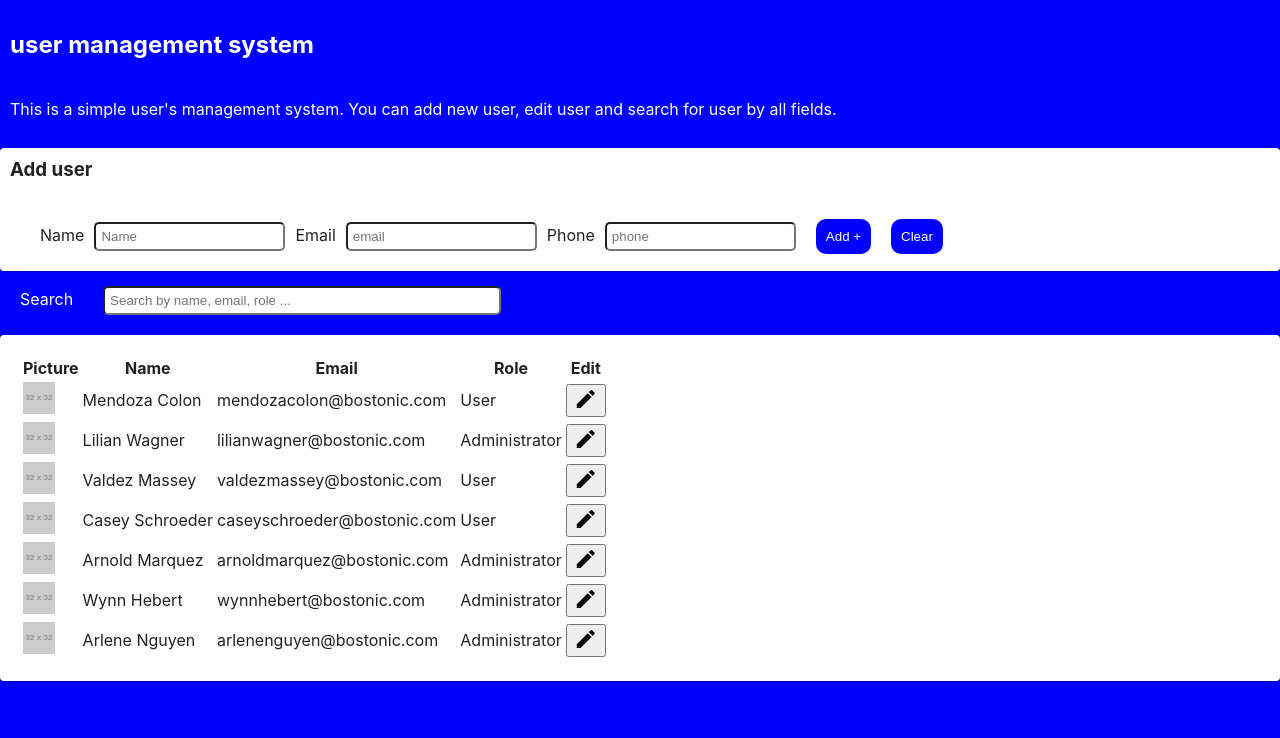
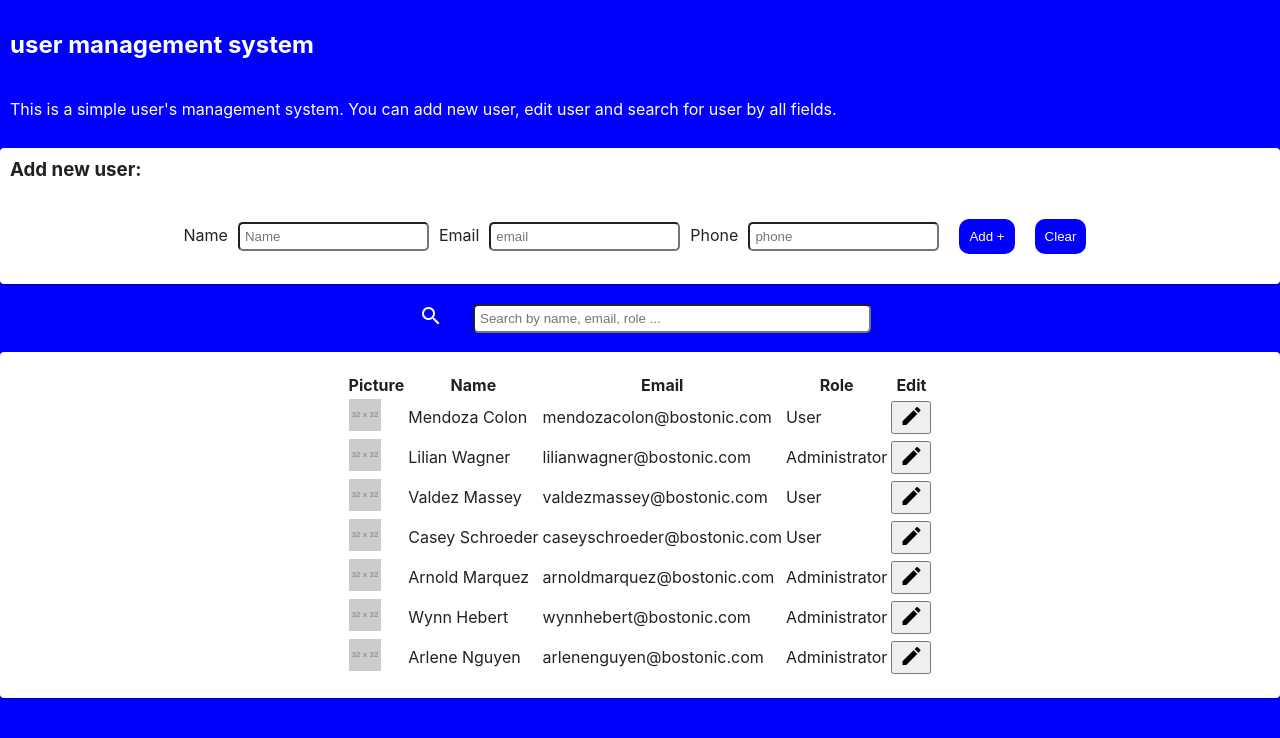
Before and after one commit to dinotudor/modals-and-filter, a React (Create React App) app: page / in a window 1280 px wide. Shown: the top 738 px of the page. Built offline with nearby package versions, Linux system fonts and the light colour scheme.

Commit message:
add flex box center components

```diff
--- a/src/components/AddUser.js
+++ b/src/components/AddUser.js
@@ -1,5 +1,6 @@
 import React, {Component} from 'react'
 import Paper from '@material-ui/core/Paper'
+
 
 class AddUser extends Component {
   constructor(props){
@@ -32,11 +33,10 @@ class AddUser extends Component {
     this.setState( { [name]: value } )
   }
   render(){
-
-  return (
+    return (
     <Paper>
-    <section>
-      <h3>Add user</h3>
+    <h3>Add new user:</h3>
+    <section className="add-parent">
       <form className="add-user" onSubmit={this.handleFormSubmit}>
         <label>Name</label>
         <input type="text" name="name" placeholder="Name" onChange={(e) => this.handleChange(e)} value={this.state.name} required />
--- a/src/components/EditUser.js
+++ b/src/components/EditUser.js
@@ -1,4 +1,4 @@
-import React, {Component} from 'react'
+import React, {Component} from 'react';
 
 class EditUser extends Component {
   constructor(props){
@@ -10,7 +10,7 @@ class EditUser extends Component {
       email: props.userToEdit.email,
       phone: props.userToEdit.phone,
       role: props.userToEdit.role,
-    }
+    };
   }
 
   componentDidMount() {
@@ -47,7 +47,7 @@ class EditUser extends Component {
 
 
     return (
-      <div className="edit-user">
+      <section className="edit-user">
         <button className="btn-blue" onClick={this.closeModal}><i class="material-icons">close</i></button>
         <form onSubmit={this.handleFormSubmit}>
           <div>
@@ -65,7 +65,7 @@ class EditUser extends Component {
           <button className="btn-blue" onClick={this.resetForm}>RESET FORM</button>
           <button className="btn-blue" type="submit" >SUBMIT</button>
         </form>
-    </div>
+    </section>
   )
 }
 }
--- a/src/components/Home.js
+++ b/src/components/Home.js
@@ -67,10 +67,10 @@ export default class Home extends Component {
       }
     )
     return(
-      <div>
+      <section>
         <AddUser addUser={this.addUserHandler}/>
-        <section>
-          <label className="search">Search</label>
+        <article className="add-parent">
+          <label className="search"><i className="material-icons">search</i></label>
             <input
               className="search-input"
               type="text"
@@ -78,8 +78,9 @@ export default class Home extends Component {
               value={this.state.search}
               onChange={this.updateSearch.bind(this)}
             />
-        </section>
+        </article>
         <Paper>
+        <article className="add-parent">
           <table className="highlight">
             <thead>
                 <tr>
@@ -97,16 +98,17 @@ export default class Home extends Component {
                           <td> {oneUser.name} </td>
                           <td> {oneUser.email} </td>
                           <td> {oneUser.role} </td>
-                        <td><button onClick={(e) => {this.handleOpen(oneUser)}}><i class="material-icons">edit</i></button></td>
+                          <td><button onClick={(e) => {this.handleOpen(oneUser)}}><i className="material-icons">edit</i></button></td>
                         </tr>
                     </tbody>
               })}
         </table>
+      </article>
       </Paper>
       <Modal style={style} open={this.state.open}>
         <EditUser userToEdit={this.state.temporalUser} editUser={this.editUserHandler} closeModal={this.handleClose}/>
       </Modal>
-      </div>
+      </section>
     )
   }
 }
--- a/src/components/Navbar.js
+++ b/src/components/Navbar.js
@@ -1,11 +1,11 @@
-import React from 'react'
+import React from 'react';
 
 export default function Navbar() {
   return (
-    <div>
+    <header>
       <h2>user management system</h2>
       <p>This is a simple user's management system. You can add new user, edit user and search for user by all fields.
 </p>
-    </div>
-  )
+    </header>
+  );
 }
--- a/src/css/main.css
+++ b/src/css/main.css
@@ -29,9 +29,16 @@ h3 {
 .add-user {
   font-size: 1rem;
   padding: 0 20px;
-  margin: 15px 20px; }
+  margin: 0 20px 20px 20px;
+  justify-content: space-between; }
 
 input {
   padding: 5px;
   border-radius: 5px;
-  margin: 0 10px 20px; }
+  margin: 0 10px 0; }
+
+.add-parent {
+  position: relative;
+  display: flex;
+  align-items: center;
+  justify-content: center; }
--- a/src/scss/components/_add-user.scss
+++ b/src/scss/components/_add-user.scss
@@ -4,10 +4,19 @@ h3 {
 .add-user {
   font-size: 1rem;
   padding: 0 20px;
-  margin: 15px 20px;
+  margin: 0 20px 20px 20px;
+  justify-content: space-between;
 }
+
 input {
   padding: 5px;
   border-radius: 5px;
-  margin: 0 10px 20px
+  margin: 0 10px 0;
 }
+
+.add-parent {
+  position: relative;
+  display: flex;
+  align-items: center;
+  justify-content: center;
+}
```
Lines whose indentation alone changed are shown as unchanged.
